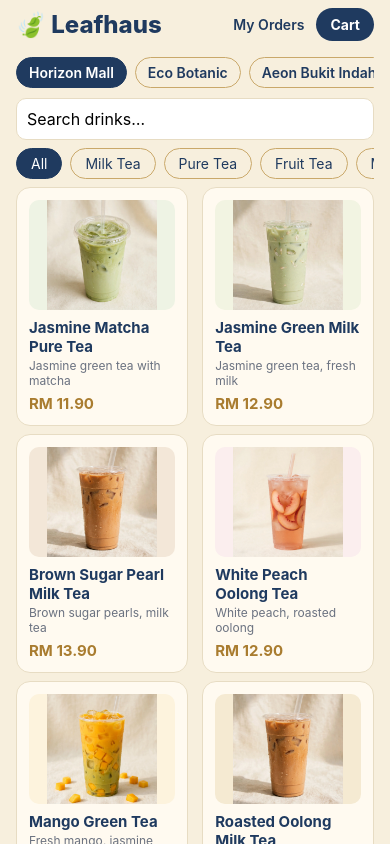
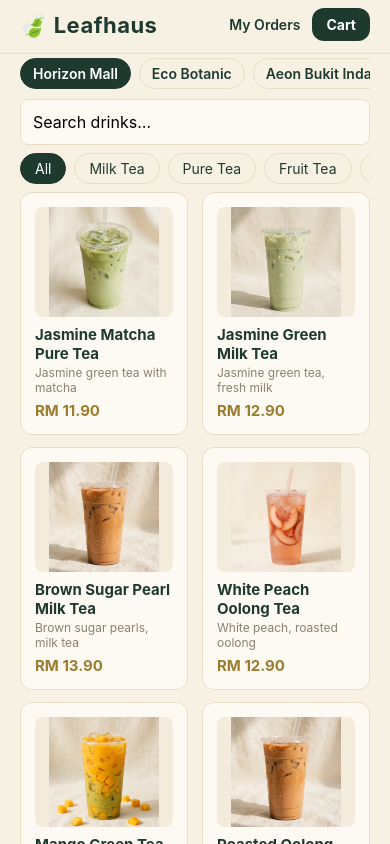
Before and after one commit to mandylee28/leafhaus-mobile, a React Native app: screen /Menu in a window 390 px wide. Built offline with nearby package versions, Linux system fonts and the light colour scheme; no server answers; the database is empty.

Commit message:
UI: deep green + cream + gold redesign

```diff
--- a/src/Header.js
+++ b/src/Header.js
@@ -24,22 +24,23 @@ export default function Header({ title }) {
 }
 
 const styles = StyleSheet.create({
-  safe: { backgroundColor: COLORS.cream2 },
+  safe: { backgroundColor: COLORS.cream, borderBottomWidth: 1, borderBottomColor: COLORS.line },
   bar: {
     flexDirection: 'row',
     alignItems: 'center',
     justifyContent: 'space-between',
-    paddingHorizontal: 16,
-    paddingTop: 8,
+    paddingHorizontal: 20,
+    paddingTop: 10,
     paddingBottom: 12,
   },
   side: { width: 64 },
-  back: { color: COLORS.navy, fontWeight: '700', fontSize: 16 },
+  back: { color: COLORS.ink, fontWeight: '600', fontSize: 16 },
   title: {
     flex: 1,
-    color: COLORS.navy,
-    fontWeight: '700',
+    color: COLORS.ink,
+    fontWeight: '600',
     fontSize: 17,
     textAlign: 'center',
+    letterSpacing: 0.5,
   },
 });
--- a/src/data.js
+++ b/src/data.js
@@ -18,25 +18,25 @@ export const VOUCHERS = {
 
 export const DRINKS = [
   { id: 1, name: 'Jasmine Matcha Pure Tea', price: 11.9, category: 'Matcha',
-    desc: 'Jasmine green tea with matcha', color: '#7a9b57', bg: '#eef3e4',
+    desc: 'Jasmine green tea with matcha', color: '#7a9b57', bg: '#f3ecdc',
     image: require('../assets/drinks/drink-1-jasmine-matcha.png') },
   { id: 2, name: 'Jasmine Green Milk Tea', price: 12.9, category: 'Milk Tea',
-    desc: 'Jasmine green tea, fresh milk', color: '#b9c98a', bg: '#f2f4e2',
+    desc: 'Jasmine green tea, fresh milk', color: '#b9c98a', bg: '#f3ecdc',
     image: require('../assets/drinks/drink-2-jasmine-milk-tea.png') },
   { id: 3, name: 'Brown Sugar Pearl Milk Tea', price: 13.9, category: 'Milk Tea',
-    desc: 'Brown sugar pearls, milk tea', color: '#8a5a33', bg: '#f3e7d8',
+    desc: 'Brown sugar pearls, milk tea', color: '#8a5a33', bg: '#f3ecdc',
     image: require('../assets/drinks/drink-3-brown-sugar-pearl.png') },
   { id: 4, name: 'White Peach Oolong Tea', price: 12.9, category: 'Fruit Tea',
-    desc: 'White peach, roasted oolong', color: '#e8a0a8', bg: '#fbeeee',
+    desc: 'White peach, roasted oolong', color: '#e8a0a8', bg: '#f3ecdc',
     image: require('../assets/drinks/drink-4-white-peach-oolong.png') },
   { id: 5, name: 'Mango Green Tea', price: 11.9, category: 'Fruit Tea',
-    desc: 'Fresh mango, jasmine green tea', color: '#f0a832', bg: '#fdf3dd',
+    desc: 'Fresh mango, jasmine green tea', color: '#f0a832', bg: '#f3ecdc',
     image: require('../assets/drinks/drink-5-mango-green-tea.png') },
   { id: 6, name: 'Roasted Oolong Milk Tea', price: 12.9, category: 'Milk Tea',
-    desc: 'Roasted oolong, fresh milk', color: '#a97c2f', bg: '#f5ead2',
+    desc: 'Roasted oolong, fresh milk', color: '#a97c2f', bg: '#f3ecdc',
     image: require('../assets/drinks/drink-6-roasted-oolong.png') },
   { id: 7, name: 'Lemon Honey Black Tea', price: 10.9, category: 'Pure Tea',
-    desc: 'Lemon, honey, black tea', color: '#d9b23a', bg: '#fdf6da',
+    desc: 'Lemon, honey, black tea', color: '#d9b23a', bg: '#f3ecdc',
     image: require('../assets/drinks/drink-7-lemon-honey.png') },
 ];
 
--- a/src/screens/CartScreen.js
+++ b/src/screens/CartScreen.js
@@ -211,12 +211,12 @@ export default function CartScreen() {
 }
 
 const styles = StyleSheet.create({
-  container: { flex: 1, backgroundColor: COLORS.cream2 },
+  container: { flex: 1, backgroundColor: COLORS.cream },
   scroll: { flex: 1 },
-  content: { padding: 16, paddingBottom: 32 },
+  content: { padding: 20, paddingBottom: 40 },
   emptyWrap: {
     flex: 1,
-    backgroundColor: COLORS.cream2,
+    backgroundColor: COLORS.cream,
     alignItems: 'center',
     justifyContent: 'center',
     padding: 24,
@@ -228,8 +228,7 @@ const styles = StyleSheet.create({
     gap: 12,
     borderBottomWidth: 1,
     borderBottomColor: COLORS.line,
-    borderStyle: 'dashed',
-    paddingVertical: 12,
+    paddingVertical: 16,
   },
   thumb: {
     width: 52,
@@ -246,30 +245,30 @@ const styles = StyleSheet.create({
   qtyBtn: {
     width: 30,
     height: 30,
-    borderRadius: 15,
+    borderRadius: 10,
     borderWidth: 1,
     borderColor: COLORS.goldSoft,
-    backgroundColor: '#fff',
+    backgroundColor: COLORS.cream2,
     alignItems: 'center',
     justifyContent: 'center',
   },
   qtyBtnText: { fontSize: 18, color: COLORS.navy },
   qtyNum: { fontWeight: '700', color: COLORS.navy },
   lineTotal: { fontWeight: '700', color: COLORS.gold },
-  voucherRow: { flexDirection: 'row', gap: 8, marginTop: 16 },
+  voucherRow: { flexDirection: 'row', gap: 8, marginTop: 20 },
   voucherInput: {
     flex: 1,
-    backgroundColor: '#fff',
+    backgroundColor: COLORS.cream2,
     borderWidth: 1,
     borderColor: COLORS.line,
-    borderRadius: 10,
-    padding: 10,
+    borderRadius: 8,
+    padding: 12,
     fontSize: 16,
   },
   applyButton: {
     borderWidth: 1,
     borderColor: COLORS.navy,
-    borderRadius: 999,
+    borderRadius: 12,
     paddingVertical: 10,
     paddingHorizontal: 16,
     justifyContent: 'center',
@@ -277,25 +276,24 @@ const styles = StyleSheet.create({
   applyButtonText: { color: COLORS.navy, fontWeight: '700' },
   hint: { color: COLORS.muted, fontSize: 13, marginTop: 6 },
   hintOk: { color: COLORS.green },
-  label: { fontWeight: '700', color: COLORS.navy, marginTop: 18, marginBottom: 8 },
+  label: { fontWeight: '600', color: COLORS.navy, marginTop: 24, marginBottom: 8 },
   options: { flexDirection: 'row', flexWrap: 'wrap', gap: 8 },
   opt: {
     borderWidth: 1,
     borderColor: COLORS.line,
-    backgroundColor: '#fff',
-    borderRadius: 999,
+    backgroundColor: COLORS.cream2,
+    borderRadius: 10,
     paddingVertical: 8,
     paddingHorizontal: 14,
   },
   optSelected: { backgroundColor: COLORS.navy, borderColor: COLORS.navy },
   optText: { color: COLORS.ink },
   optTextSelected: { color: '#fff' },
-  summary: { marginTop: 18, borderTopWidth: 1, borderTopColor: COLORS.line, paddingTop: 12 },
+  summary: { marginTop: 24, borderTopWidth: 1, borderTopColor: COLORS.line, paddingTop: 12 },
   summaryRow: { flexDirection: 'row', justifyContent: 'space-between', paddingVertical: 3 },
   summaryTotal: {
     borderTopWidth: 1,
     borderTopColor: COLORS.line,
-    borderStyle: 'dashed',
     marginTop: 6,
     paddingTop: 8,
   },
@@ -303,10 +301,10 @@ const styles = StyleSheet.create({
   discount: { color: COLORS.red },
   primary: {
     backgroundColor: COLORS.navy,
-    borderRadius: 999,
+    borderRadius: 12,
     padding: 16,
     alignItems: 'center',
-    marginTop: 20,
+    marginTop: 24,
   },
   primaryDisabled: { opacity: 0.5 },
   primaryText: { color: '#fff', fontWeight: '700', fontSize: 16 },
--- a/src/screens/CustomiseScreen.js
+++ b/src/screens/CustomiseScreen.js
@@ -111,29 +111,29 @@ export default function CustomiseScreen() {
 }
 
 const styles = StyleSheet.create({
-  container: { flex: 1, backgroundColor: COLORS.cream2 },
+  container: { flex: 1, backgroundColor: COLORS.cream },
   scroll: { flex: 1 },
-  content: { padding: 20, paddingBottom: 32 },
+  content: { padding: 24, paddingBottom: 40 },
   photo: {
     height: 150,
-    borderRadius: 14,
+    borderRadius: 12,
     alignItems: 'center',
     justifyContent: 'center',
     overflow: 'hidden',
-    marginBottom: 12,
+    marginBottom: 16,
   },
   photoImage: { width: '100%', height: '100%' },
-  name: { fontSize: 22, fontWeight: '800', color: COLORS.navy },
+  name: { fontSize: 24, fontWeight: '700', color: COLORS.navy, letterSpacing: 0.5 },
   price: { fontSize: 18, fontWeight: '700', color: COLORS.gold, marginTop: 4 },
   desc: { color: COLORS.muted, marginTop: 4 },
-  group: { marginTop: 18 },
-  label: { fontWeight: '700', color: COLORS.navy, marginBottom: 8 },
+  group: { marginTop: 24 },
+  label: { fontWeight: '600', color: COLORS.navy, marginBottom: 8 },
   options: { flexDirection: 'row', flexWrap: 'wrap', gap: 8 },
   opt: {
     borderWidth: 1,
     borderColor: COLORS.line,
-    backgroundColor: '#fff',
-    borderRadius: 999,
+    backgroundColor: COLORS.cream2,
+    borderRadius: 10,
     paddingVertical: 8,
     paddingHorizontal: 14,
   },
@@ -151,10 +151,10 @@ const styles = StyleSheet.create({
   qtyBtn: {
     width: 36,
     height: 36,
-    borderRadius: 18,
+    borderRadius: 10,
     borderWidth: 1,
     borderColor: COLORS.goldSoft,
-    backgroundColor: '#fff',
+    backgroundColor: COLORS.cream2,
     alignItems: 'center',
     justifyContent: 'center',
   },
@@ -162,10 +162,10 @@ const styles = StyleSheet.create({
   qtyNum: { fontSize: 18, fontWeight: '700', color: COLORS.navy },
   addButton: {
     backgroundColor: COLORS.navy,
-    borderRadius: 999,
+    borderRadius: 12,
     padding: 16,
     alignItems: 'center',
-    marginTop: 28,
+    marginTop: 32,
   },
   addButtonText: { color: '#fff', fontWeight: '700', fontSize: 16 },
 });
--- a/src/screens/MenuScreen.js
+++ b/src/screens/MenuScreen.js
@@ -57,7 +57,9 @@ export default function MenuScreen() {
                 category: d.category,
                 desc: d.description || '',
                 color: d.color || '#a97c2f',
-                bg: d.bg || '#f5ead2',
+                // One neutral photo background for every drink, so
+                // database drinks match the built-in ones.
+                bg: '#f3ecdc',
                 image: local ? local.image : undefined,
               };
             })
@@ -190,21 +192,23 @@ const styles = StyleSheet.create({
   container: { flex: 1, backgroundColor: COLORS.cream },
   topSafe: { backgroundColor: COLORS.cream },
   scroll: { flex: 1 },
-  content: { padding: 16, paddingTop: 4, paddingBottom: 32 },
+  content: { padding: 20, paddingTop: 4, paddingBottom: 40 },
   topBar: {
     flexDirection: 'row',
     alignItems: 'center',
     justifyContent: 'space-between',
-    paddingHorizontal: 16,
+    paddingHorizontal: 20,
     paddingTop: 8,
     paddingBottom: 12,
+    borderBottomWidth: 1,
+    borderBottomColor: COLORS.line,
   },
-  brand: { fontSize: 24, fontWeight: '800', color: COLORS.navy },
+  brand: { fontSize: 22, fontWeight: '700', color: COLORS.navy, letterSpacing: 0.5 },
   topButtons: { flexDirection: 'row', alignItems: 'center', gap: 12 },
   topButton: { color: COLORS.navy, fontWeight: '600' },
   cartButton: {
     backgroundColor: COLORS.navy,
-    borderRadius: 999,
+    borderRadius: 12,
     paddingVertical: 8,
     paddingHorizontal: 14,
   },
@@ -222,11 +226,11 @@ const styles = StyleSheet.create({
   storeChipText: { color: COLORS.navy, fontWeight: '600' },
   storeChipTextSelected: { color: '#fff' },
   search: {
-    backgroundColor: '#fff',
+    backgroundColor: COLORS.cream2,
     borderWidth: 1,
     borderColor: COLORS.line,
-    borderRadius: 10,
-    padding: 10,
+    borderRadius: 8,
+    padding: 12,
     fontSize: 16,
     marginBottom: 8,
   },
@@ -248,16 +252,16 @@ const styles = StyleSheet.create({
     backgroundColor: COLORS.cream2,
     borderWidth: 1,
     borderColor: COLORS.line,
-    borderRadius: 14,
-    padding: 12,
-    marginBottom: 8,
+    borderRadius: 12,
+    padding: 14,
+    marginBottom: 12,
   },
   cardName: { fontSize: 15, fontWeight: '700', color: COLORS.navy, marginTop: 8 },
   cardDesc: { fontSize: 12, color: COLORS.muted, marginTop: 2 },
   cardPrice: { fontSize: 15, fontWeight: '700', color: COLORS.gold, marginTop: 6 },
   drinkPhoto: {
     height: 110,
-    borderRadius: 10,
+    borderRadius: 8,
     backgroundColor: COLORS.cream2,
     alignItems: 'center',
     justifyContent: 'center',
@@ -266,13 +270,15 @@ const styles = StyleSheet.create({
   drinkImage: { width: '100%', height: '100%' },
   empty: { textAlign: 'center', color: COLORS.muted, padding: 24 },
   promo: {
-    backgroundColor: COLORS.navy,
-    borderRadius: 14,
+    backgroundColor: COLORS.cream2,
+    borderWidth: 1,
+    borderColor: COLORS.line,
+    borderRadius: 12,
     padding: 16,
-    marginTop: 8,
+    marginTop: 12,
   },
-  promoTitle: { color: '#fff', fontWeight: '700' },
-  promoText: { color: '#fff', opacity: 0.9, marginTop: 4 },
+  promoTitle: { color: COLORS.navy, fontWeight: '700' },
+  promoText: { color: COLORS.muted, marginTop: 4 },
   dbStatus: { textAlign: 'center', color: COLORS.muted, fontSize: 12, marginTop: 10 },
   voucherHint: { textAlign: 'center', color: COLORS.muted, fontSize: 12, marginTop: 4 },
 });
--- a/src/screens/OrderScreen.js
+++ b/src/screens/OrderScreen.js
@@ -197,25 +197,25 @@ export default function OrderScreen() {
 }
 
 const styles = StyleSheet.create({
-  wrap: { flex: 1, backgroundColor: COLORS.cream2 },
-  container: { flex: 1, backgroundColor: COLORS.cream2 },
-  content: { padding: 16, paddingBottom: 32 },
-  center: { flex: 1, alignItems: 'center', justifyContent: 'center', backgroundColor: COLORS.cream2 },
+  wrap: { flex: 1, backgroundColor: COLORS.cream },
+  container: { flex: 1, backgroundColor: COLORS.cream },
+  content: { padding: 20, paddingBottom: 40 },
+  center: { flex: 1, alignItems: 'center', justifyContent: 'center', backgroundColor: COLORS.cream },
   muted: { color: COLORS.muted },
   hero: {
-    backgroundColor: COLORS.cream,
+    backgroundColor: COLORS.cream2,
     borderWidth: 1,
     borderColor: COLORS.line,
-    borderRadius: 14,
+    borderRadius: 12,
     alignItems: 'center',
-    padding: 18,
-    marginBottom: 14,
+    padding: 24,
+    marginBottom: 20,
   },
-  heroTitle: { letterSpacing: 1, color: COLORS.navy, fontWeight: '700' },
+  heroTitle: { letterSpacing: 2, color: COLORS.navy, fontWeight: '700' },
   heroLabel: { color: COLORS.muted, marginTop: 10 },
-  pickup: { fontSize: 40, fontWeight: '800', color: COLORS.gold, letterSpacing: 2, marginVertical: 6 },
+  pickup: { fontSize: 40, fontWeight: '700', color: COLORS.navy, letterSpacing: 3, marginVertical: 6 },
   leaves: { color: COLORS.gold, fontWeight: '600' },
-  tracker: { marginVertical: 14 },
+  tracker: { marginVertical: 20 },
   trackerRow: { flexDirection: 'row', justifyContent: 'space-between' },
   // Dashed line between two adjacent step dots: absolutely positioned so
   // it runs from one dot's centre to the next (dot centres sit at 1/8,
@@ -235,7 +235,7 @@ const styles = StyleSheet.create({
     width: 28,
     height: 28,
     borderRadius: 14,
-    backgroundColor: '#fff',
+    backgroundColor: COLORS.cream2,
     borderWidth: 2,
     borderColor: COLORS.goldSoft,
     alignItems: 'center',
@@ -255,16 +255,14 @@ const styles = StyleSheet.create({
     paddingVertical: 8,
     borderBottomWidth: 1,
     borderBottomColor: COLORS.line,
-    borderStyle: 'dashed',
   },
   itemName: { fontWeight: '600' },
   itemMeta: { fontSize: 13, color: COLORS.muted },
-  summary: { marginTop: 14, borderTopWidth: 1, borderTopColor: COLORS.line, paddingTop: 12 },
+  summary: { marginTop: 20, borderTopWidth: 1, borderTopColor: COLORS.line, paddingTop: 12 },
   summaryRow: { flexDirection: 'row', justifyContent: 'space-between', paddingVertical: 3 },
   summaryTotal: {
     borderTopWidth: 1,
     borderTopColor: COLORS.line,
-    borderStyle: 'dashed',
     marginTop: 6,
     paddingTop: 8,
   },
@@ -273,19 +271,19 @@ const styles = StyleSheet.create({
   detailsToggle: {
     borderWidth: 1,
     borderColor: COLORS.line,
-    borderRadius: 10,
-    backgroundColor: '#fff',
+    borderRadius: 8,
+    backgroundColor: COLORS.cream2,
     paddingVertical: 12,
     alignItems: 'center',
     marginTop: 12,
   },
-  detailsToggleText: { color: COLORS.gold, fontWeight: '700', fontSize: 15 },
+  detailsToggleText: { color: COLORS.gold, fontWeight: '600', fontSize: 15 },
   primary: {
     backgroundColor: COLORS.navy,
-    borderRadius: 999,
+    borderRadius: 12,
     padding: 16,
     alignItems: 'center',
-    marginTop: 20,
+    marginTop: 28,
   },
   primaryDisabled: { opacity: 0.5 },
   primaryText: { color: '#fff', fontWeight: '700', fontSize: 16 },
--- a/src/screens/OrdersScreen.js
+++ b/src/screens/OrdersScreen.js
@@ -78,16 +78,16 @@ export default function OrdersScreen() {
 const styles = StyleSheet.create({
   wrap: { flex: 1, backgroundColor: COLORS.cream },
   container: { flex: 1, backgroundColor: COLORS.cream },
-  content: { padding: 16 },
+  content: { padding: 20 },
   center: { flex: 1, alignItems: 'center', justifyContent: 'center', backgroundColor: COLORS.cream },
   empty: { textAlign: 'center', color: COLORS.muted, padding: 24 },
   card: {
-    backgroundColor: '#fff',
+    backgroundColor: COLORS.cream2,
     borderWidth: 1,
     borderColor: COLORS.line,
-    borderRadius: 14,
-    padding: 14,
-    marginBottom: 10,
+    borderRadius: 12,
+    padding: 16,
+    marginBottom: 12,
   },
   title: { fontWeight: '700', color: COLORS.navy, fontSize: 16 },
   sub: { color: COLORS.muted, fontSize: 13, marginTop: 2 },
```
Also changed, not shown: src/theme.js (+15 -12 lines).
